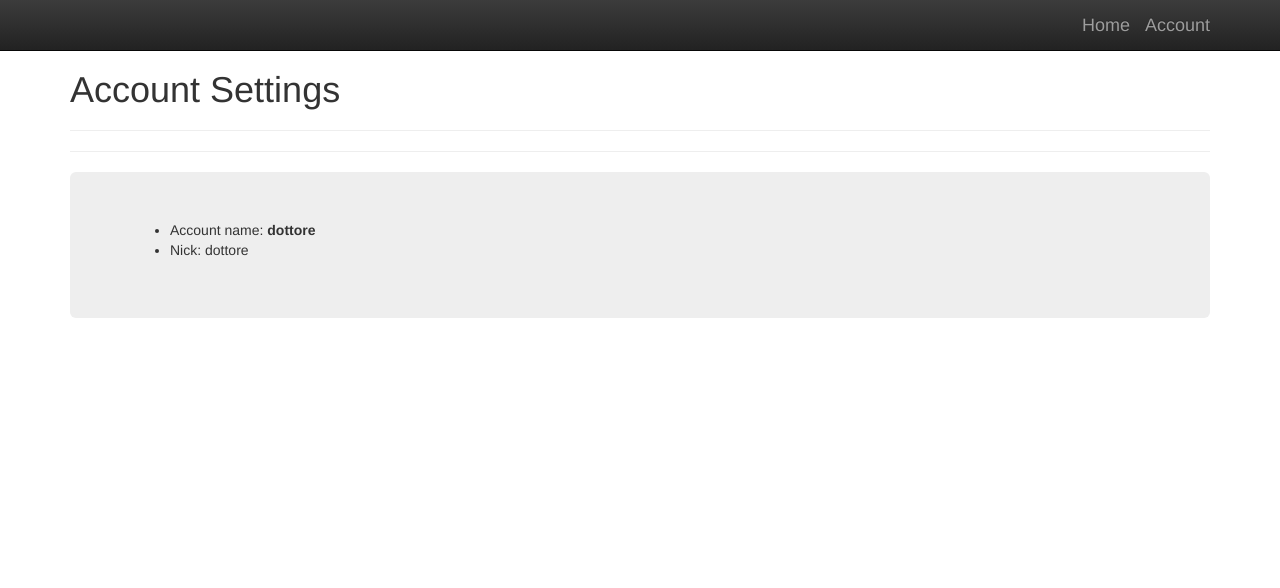
After one commit to devvile/Minipoly, a Django app: page /player/account/1 in a window 1280 px wide. The commit adds this page. Shown: the top 588 px of the page. Run offline with Django 3.2, Linux system fonts and the light colour scheme; a user stored in the database is signed in; data comes from the database, SQL or seed files in the repository; both versions use the stored data as it was after the commit; some libraries are stand-ins or nearby versions.

Commit message:
account, mapowanie playerow

```diff
--- a/Nova_gra/Nova_gra/views.py
+++ b/Nova_gra/Nova_gra/views.py
@@ -1,8 +1,12 @@
 from django.shortcuts import render, redirect
-from game.models import Notification
+from game.models import Notification, Player
 
 def welcome(request):
     if request.user.is_authenticated:
+        usr = request.user
+        bool_answer = Player.objects.filter(parent=usr.username).exists()
+        if not bool_answer:
+            Player.objects.create(name = usr, parent=usr.username, nick= usr.username)
         return redirect('home', name='welcome')
     else:
         return render(request, 'game/welcome.html')
--- a/Nova_gra/game/admin.py
+++ b/Nova_gra/game/admin.py
@@ -1,6 +1,9 @@
 from django.contrib import admin
-from .models import Game, Notification
+from .models import Game, Notification, Player
 
+@admin.register(Player)
+class PlayerAdmin(admin.ModelAdmin):
+    list_display = ( 'id','name','nick')
 
 @admin.register(Game)
 class GameAdmin(admin.ModelAdmin):
--- a/Nova_gra/game/models.py
+++ b/Nova_gra/game/models.py
@@ -1,5 +1,14 @@
 from django.db import models
 from django.contrib.auth.models import User
+
+class Player(models.Model):
+    name = models.ForeignKey(User,on_delete=models.CASCADE)
+    parent= models.CharField(max_length = 10)
+    nick = models.CharField(max_length=10)
+
+    def __str__(self):
+        return self.nick
+
 
 class Game(models.Model):
     name = models.CharField(max_length=150)
@@ -7,6 +16,7 @@ class Game(models.Model):
     is_played = models.BooleanField(default = False)
     players_ready = models.IntegerField(default =0)
     max_players = models.IntegerField(default=4)
+    want_to_play = models.ManyToManyField(Player,related_name="players_to_play")
 
     def __str__(self):
         return self.name
--- a/Nova_gra/game/urls.py
+++ b/Nova_gra/game/urls.py
@@ -3,7 +3,7 @@ from django.urls import path
 from .views import detail, new, delete_room, ready, game_start, game_end, game_join
 
 urlpatterns = [
-    path('<int:id>', detail, name = 'detail'),
+    path('<int:id>/', detail, name = 'detail'),
     path('<int:id>/join', game_join, name = 'game_join'),
     path('new', new, name='new_room'),
     path('delete/<int:id>',delete_room, name='delete_gam'),
--- a/Nova_gra/game/views.py
+++ b/Nova_gra/game/views.py
@@ -15,8 +15,7 @@ def detail(request, id):
 def game_join(request, id):
     game = Game.objects.get(pk=id)
     if game.players_ready == game.max_players:
-        note ="full"
-        return redirect('home',name=note)
+        return redirect('home',name="full")
     else:
         return redirect('detail', game.id)
 
--- a/Nova_gra/player/urls.py
+++ b/Nova_gra/player/urls.py
@@ -1,7 +1,8 @@
 
 from django.urls import path
-from .views import home
+from .views import home, account
 
 urlpatterns = [
-    path('home/<str:name>', home, name = 'home')
+    path('home/<str:name>', home, name = 'home'),
+    path('account/<str:acc>', account, name="player_account")
 ]
--- a/Nova_gra/player/views.py
+++ b/Nova_gra/player/views.py
@@ -1,6 +1,6 @@
 from django.shortcuts import render, redirect
 from django.contrib.auth.decorators import login_required
-from game.models import Game, Notification
+from game.models import Game, Notification, Player
 from game.forms import CreateGame
 
 @login_required
@@ -11,3 +11,9 @@ def home(request, name):
     text = noti.note
     form = CreateGame
     return render(request,'player/home.html', {'usr': usr, 'games': games, 'form' : form, 'message': text})
+
+@login_required
+def account(request, acc):
+    usr =request.user.username
+    player = Player.objects.get(parent=usr)
+    return render(request, 'player/player_account.html',{'player':player})
--- a/Nova_gra/templates/base.html
+++ b/Nova_gra/templates/base.html
@@ -1,7 +1,7 @@
 {% load static %}
 
 <!doctype html>
-<html class="no-js" lang="">
+<html class="no-js" lang="en-en">
     <head>
         <meta charset="utf-8">
         <meta http-equiv="X-UA-Compatible" content="IE=edge,chrome=1">
@@ -48,12 +48,9 @@
              </div>
         <ul class ='nav navbar-nav navbar-right'>
             <li>          <a class="navbar-brand" href="/">Home</a></li>
+           <li><a class="navbar-brand" href="{% url 'player_account' user.username%}">Account</a></li>
  </div>
-        <ul class ='nav navbar-nav navbar-right'>
 
-
-        </ul>
-      </div>
 
     </nav>
 
--- /dev/null
+++ b/Nova_gra/templates/player/player_account.html
@@ -0,0 +1,22 @@
+{% extends 'base.html' %}
+
+{% block title %}
+Account Settings
+{% endblock %}
+
+{% block content %}
+<h1>Account Settings</h1>
+<hr>
+
+<hr>
+<div class = 'jumbotron'>
+    <ul>
+        <li>Account name:<strong> {{user.username}}</strong></li>
+        <li>Nick: {{player}}
+        </li>
+    </ul>
+</div>
+
+
+
+{% endblock %}
```
Also changed, not shown: Nova_gra/templates/player/home.html (+12 -1 lines), Nova_gra/db.sqlite3, Nova_gra/game/migrations/0006_game_want_to_play.py (added), Nova_gra/game/migrations/0007_auto_20200501_1347.py (added), Nova_gra/game/migrations/0008_player_nick.py (added), Nova_gra/game/migrations/0009_auto_20200501_1514.py (added), Nova_gra/game/migrations/0010_auto_20200501_1520.py (added).
